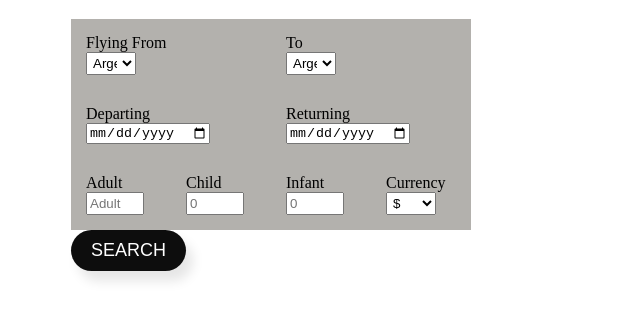
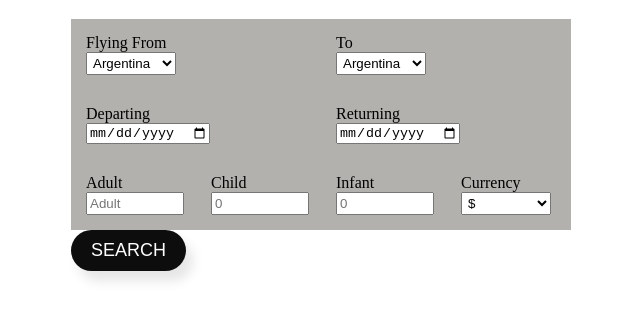
Before and after one commit to kratoscoding/homework_HTML, a plain HTML site: page ข้อ5/booking.html in a window 1280 px wide. Shown: the part 89-408 px from the top of the page, without its empty margins (219-859 px from the left). Drawn offline with Linux system fonts and the light colour scheme.

Commit message:
fourth commit

```diff
--- a/ข้อ5/booking.css
+++ b/ข้อ5/booking.css
@@ -18,19 +18,19 @@ h1 {
 .item {
     display: block;
     box-sizing: border-box;
-    width: 200px;
+    width: 250px;
 }
 
 .item2 {
     display: inline;
     box-sizing: content-box;
-    width: 100px;
+    width: 125px;
     height: auto;
 
 }
 
 .input,select {
-    width: 50px;
+    width: 90px;
     padding: 2px;
 }
 
```
Also changed, not shown: ข้อ5/booking.html (+1 -0 lines).
